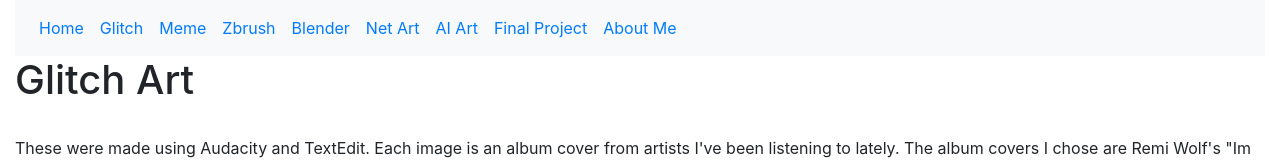
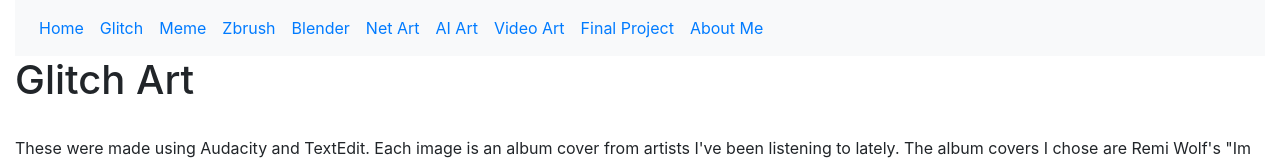
Before and after one commit to abvlxartz/abvlxartz.github.io, a plain HTML site: page second_page.html in a window 1280 px wide. Shown: the top 160 px of the page. Drawn offline with nearby package versions, Linux system fonts and the light colour scheme.

Commit message:
Update second_page.html

```diff
--- a/second_page.html
+++ b/second_page.html
@@ -26,6 +26,7 @@
 <li class="nav-item"><a class="nav-link" href="fifth_page.html">Blender</a></li>
 <li class="nav-item"><a class="nav-link" href="og abvlxartz/index.html">Net Art</a></li>
 <li class="nav-item"><a class="nav-link" href="sixth_page.html">AI Art</a></li>
+<li class="nav-item"><a class="nav-link" href="eight_page.html">Video Art</a></li>
 <li class="nav-item"><a class="nav-link" href="seventh_page.html">Final Project</a></li>
 <li class="nav-item"><a class="nav-link" href="about.html">About Me</a></li>
 </ul>
```
